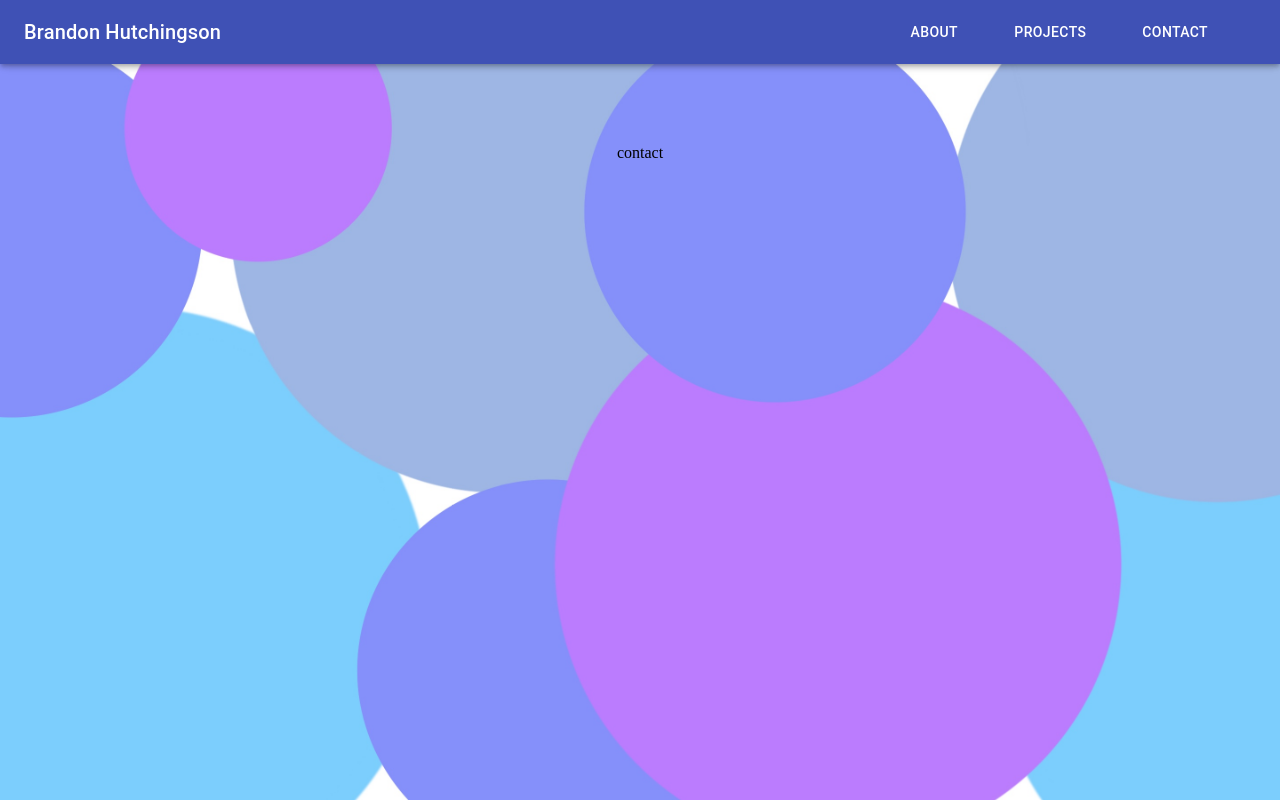
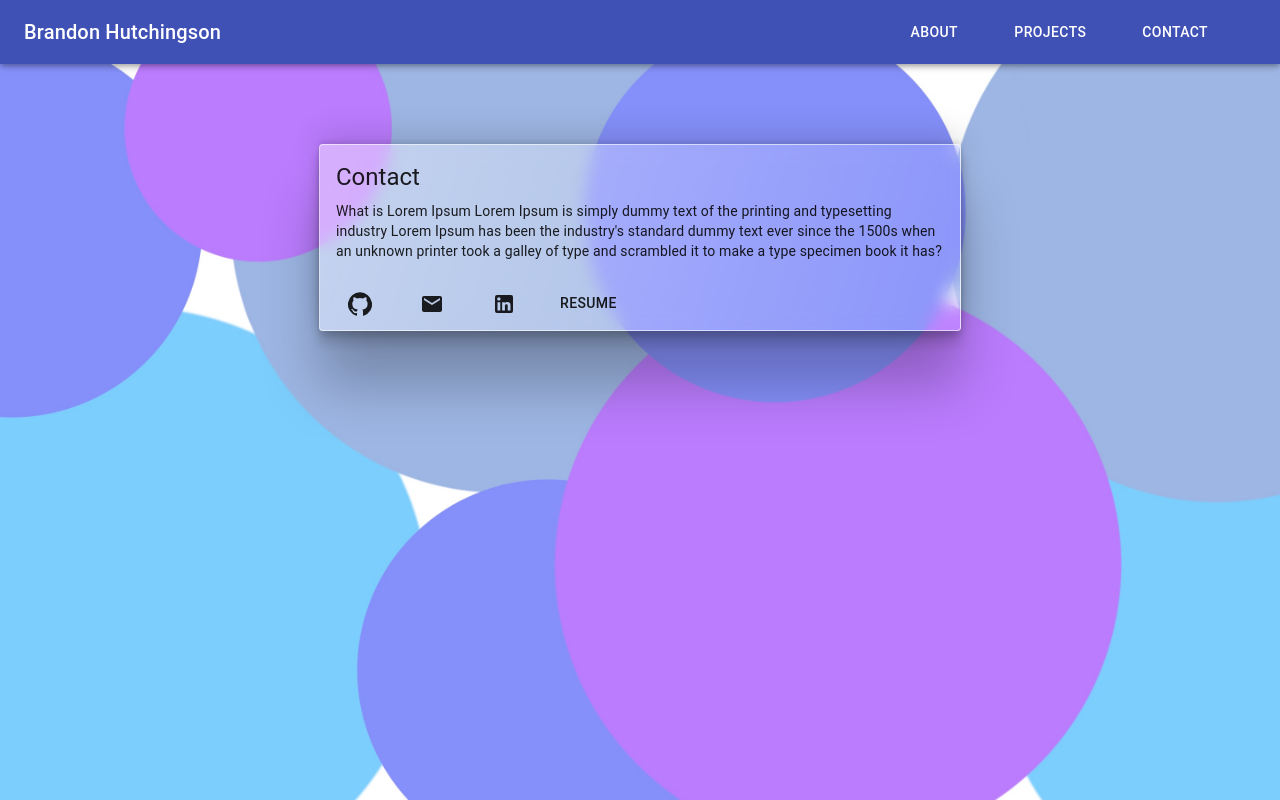
Before and after one commit to bHutchingson/react-portfolio, a React (Create React App) app: page /contact in a window 1280 px wide. Built offline with nearby package versions, Linux system fonts and the light colour scheme.

Commit message:
added contact page icons for github, linkedin, email, and resume

```diff
--- a/src/pages/contact/Contact.js
+++ b/src/pages/contact/Contact.js
@@ -1,11 +1,35 @@
 import React from 'react'
 import useStyles from "./style";
+import { AppBar, Toolbar, Typography, IconButton, Button, useMediaQuery, useTheme } from "@material-ui/core";
+import Card from '@material-ui/core/Card';
+import CardActions from '@material-ui/core/CardActions';
+import CardContent from '@material-ui/core/CardContent';
+import GitHubIcon from '@material-ui/icons/GitHub';
+import EmailIcon from '@material-ui/icons/Email';
+import LinkedInIcon from '@material-ui/icons/LinkedIn';
+import Icon from '@material-ui/core/Icon';
+
 
 function Contact() {
   const classes = useStyles();
   return (
-    <div>
-      contact
+    <div className={classes.contactContainer}>
+      <Card className={classes.root}>
+          <CardContent className={classes.content}>
+            <Typography className={classes.text} variant="h5" component="h2" gutterBottom>
+              Contact
+          </Typography>
+            <Typography className={classes.about} variant="body2" component="p">
+              What is Lorem Ipsum Lorem Ipsum is simply dummy text of the printing and typesetting industry Lorem Ipsum has been the industry's standard dummy text ever since the 1500s when an unknown printer took a galley of type and scrambled it to make a type specimen book it has?
+          </Typography>
+          </CardContent>
+          <CardActions className={classes.contactBtn}>
+            <Button className={classes.btn} target="_blank" href="https://github.com/bHutchingson" variant="primary" size="large"><GitHubIcon></GitHubIcon></Button>
+            <Button className={classes.btn} target="_blank" href="mailto:HutchingsonB@gmail.com" variant="primary" size="large"><EmailIcon></EmailIcon></Button>
+            <Button className={classes.btn} target="_blank" href="https://www.linkedin.com/in/brandon-hutchingson-a842b2181/" variant="primary" size="large"><LinkedInIcon></LinkedInIcon></Button>
+            <Button className={classes.btn} target="_blank" variant="primary" size="medium">Resume</Button>
+          </CardActions>
+        </Card>
     </div>
   )
 }
--- a/src/pages/contact/style.js
+++ b/src/pages/contact/style.js
@@ -12,6 +12,10 @@ const useStyles = makeStyles({
     backdropFilter: "blur(8px)",
     background: 'linear-gradient(top left, rgb(255, 255, 255, .4), rgb(255, 255, 255, .05))',
     marginBottom: 50
+  },
+  contactContainer: {
+    display: 'flex',
+    justifyContent: 'center'
   }
 });
 
```
Also changed, not shown: 1 other file (tests, documents, lock files or other folders).
